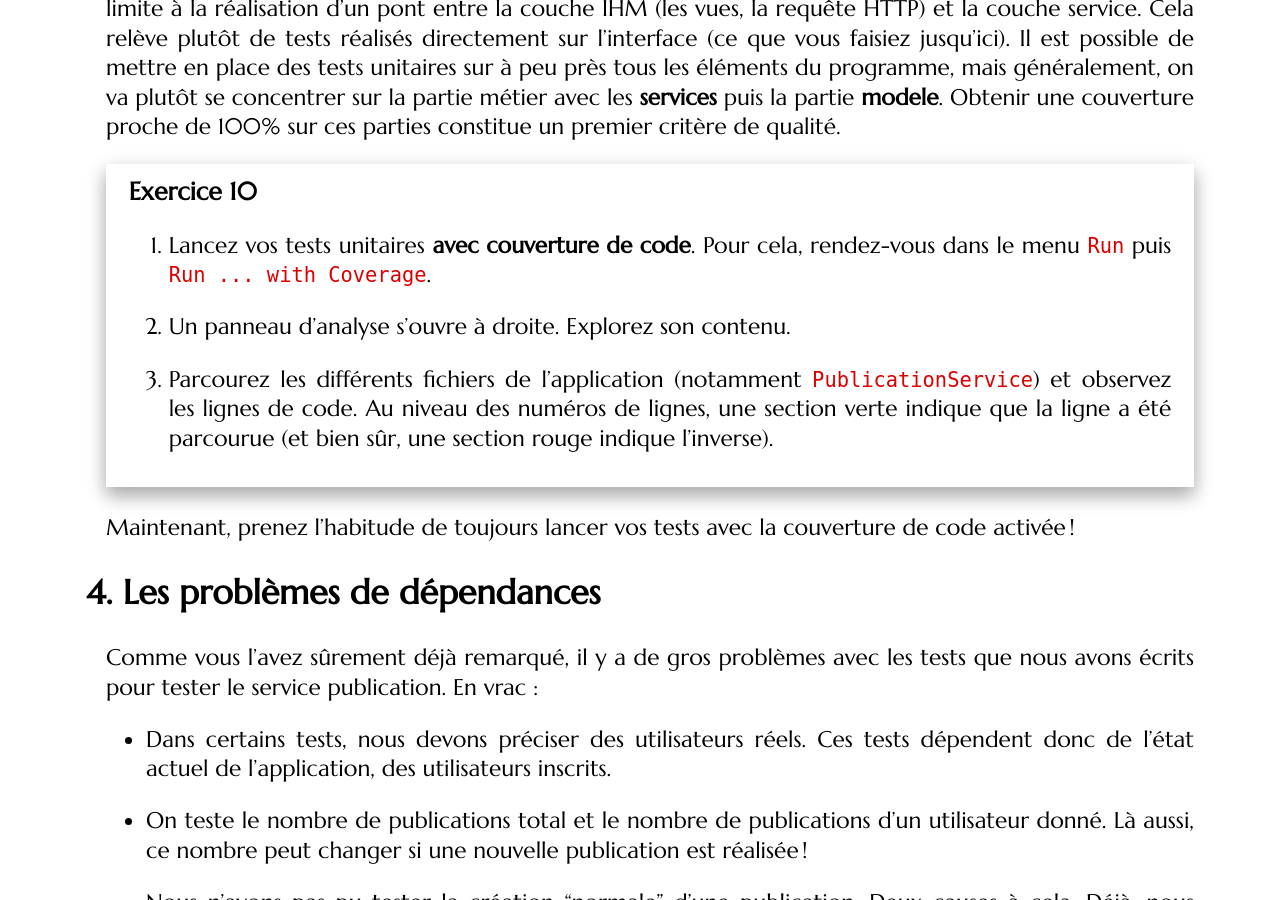
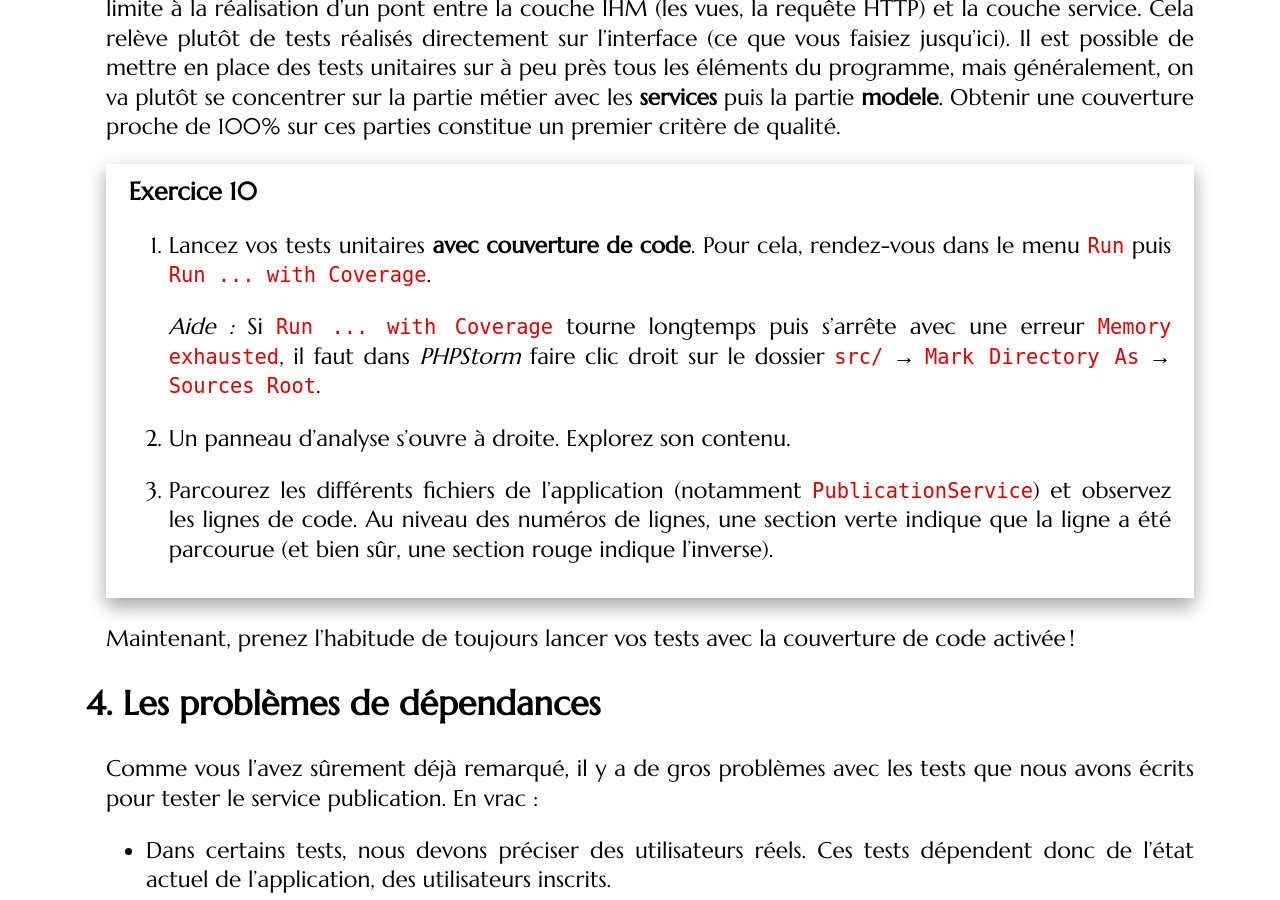
Before and after one commit to romainlebreton/R4.A.10-ComplementWeb, a Jekyll site: the page built from tutorials/tutorial_sae_tests_archi.md, in a window 1280 px wide and 900 px high, scrolled down 17770 px. Built offline with Jekyll 4.4.1, drawn with Linux system fonts in a browser that asks for light colours; some web fonts are replaced; part of the change alters nothing that is shown; some of the changed text lies outside the part shown.

Commit message:
Erreur lors de 'Run as coverage'

```diff
--- a/tutorials/tutorial_sae_tests_archi.md
+++ b/tutorials/tutorial_sae_tests_archi.md
@@ -43,7 +43,7 @@ Comme toute librairie PHP, **PHPUnit** s'installe à l'aide de **composer**. Nou
 
 3. Sur votre IDE, cliquez sur `Run` puis `Edit Configurations`. Ajoutez une nouvelle configuration (bouton `+`) et sélectionnez `PHPUnit`.
 
-4. Nommez la nouvelle configuration **Tests unitaires**. Au niveau de l'option `Test Scope` sélectionnez `Directory` puis indiquez le chemin du dossier `Test` créé précédemment. Concernant l'option `Prefred Coverage Engine` sélectionnez `PHPDBG` et enfin, au niveau de la case `Interpreter`, veillez à bien indiquer `PHP 8.1`. Appliquez et validez.
+4. Nommez la nouvelle configuration **Tests unitaires**. Au niveau de l'option `Test Scope` sélectionnez `Directory` puis indiquez le chemin du dossier `Test` créé précédemment. Concernant l'option `Prefered Coverage Engine` sélectionnez `PHPDBG` et enfin, au niveau de la case `Interpreter`, veillez à bien indiquer `PHP 8.1`. Appliquez et validez.
 
 5. Rendez-vous dans `File` → `Settings` → `PHP` → `Test Framework`. Cochez la case `Use Composer autoloader`. Appliquez et validez.
 
@@ -478,6 +478,8 @@ Il faut également se poser la question de **la portée** des tests. Doit-on (pe
 <div class="exercise">
 
 1. Lancez vos tests unitaires **avec couverture de code**. Pour cela, rendez-vous dans le menu `Run` puis `Run ... with  Coverage`.
+
+   *Aide :* Si `Run ... with  Coverage` tourne longtemps puis s'arrête avec une erreur `Memory exhausted`, il faut dans *PHPStorm* faire clic droit sur le dossier `src/` → `Mark Directory As` → `Sources Root`.
 
 2. Un panneau d'analyse s'ouvre à droite. Explorez son contenu.
 
```
